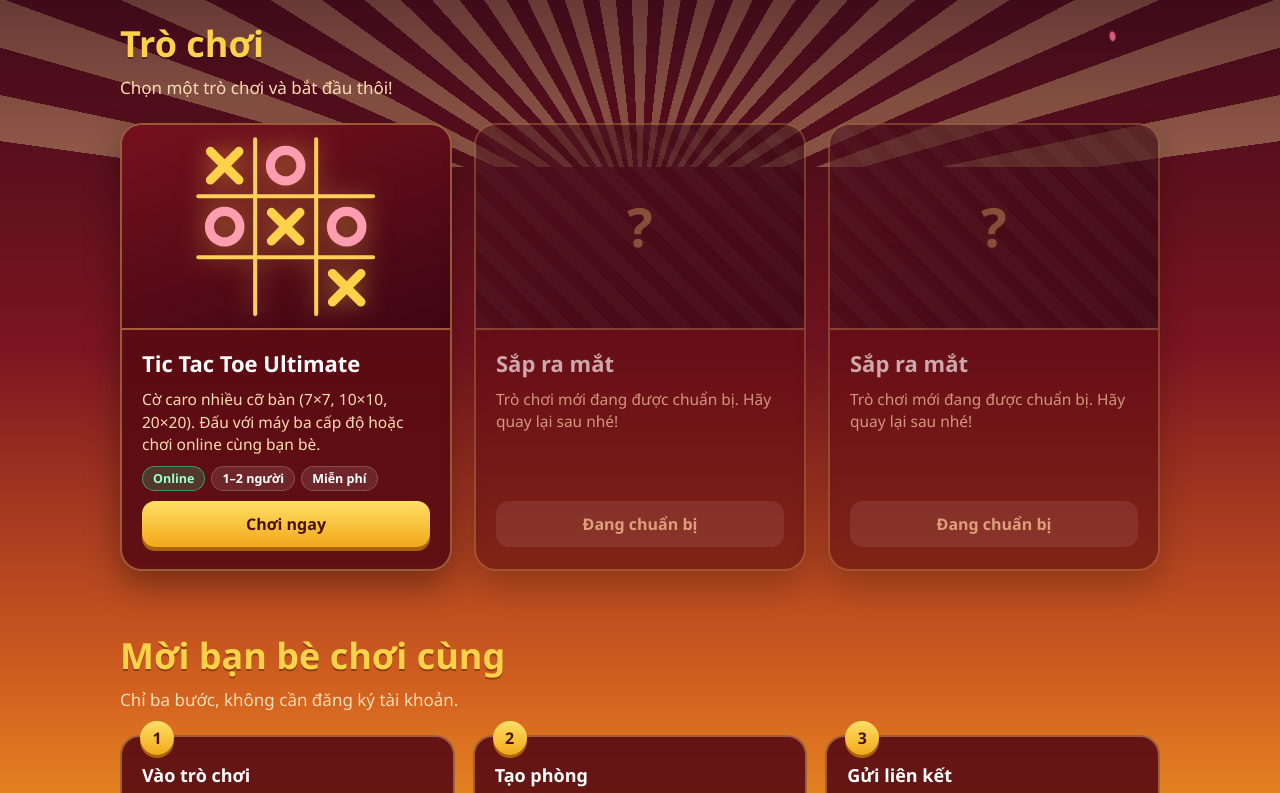
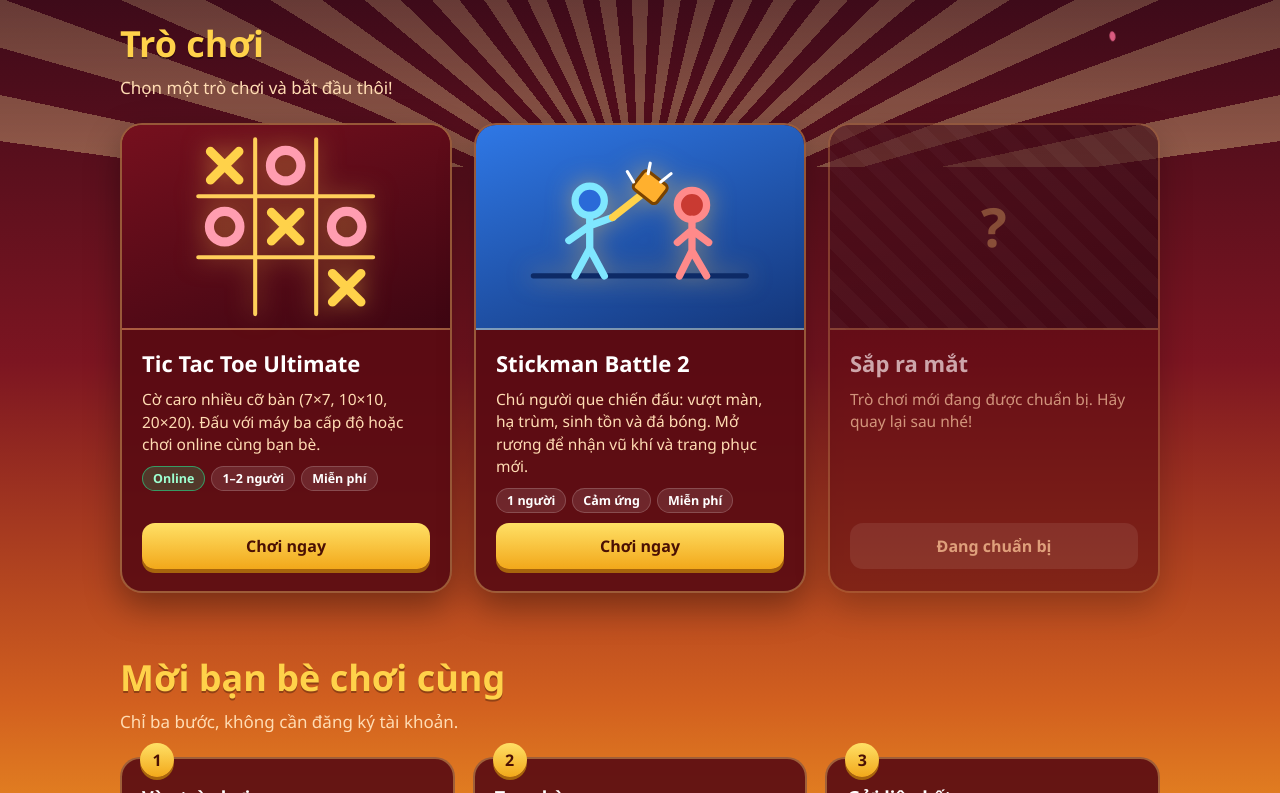
Before and after one commit to annaspy07-netizen/tic-tac-toe-ultimate, a website: page home.html in a window 1280 px wide. Shown: the part 633-1426 px from the top of the page. Drawn offline with Linux system fonts and the light colour scheme.

Commit message:
Add files via upload

```diff
--- a/home.html
+++ b/home.html
@@ -88,6 +88,8 @@ a.card:hover{transform:translateY(-6px);border-color:var(--gold);box-shadow:0 20
 .tags span{padding:3px 10px;border-radius:999px;background:rgba(255,255,255,.1);border:1px solid rgba(255,255,255,.18);font-size:12.5px;font-weight:700}
 .tags span.on{background:rgba(37,224,138,.2);border-color:rgba(37,224,138,.6);color:#9dffd0}
 .play{margin-top:auto;display:inline-flex;align-items:center;justify-content:center;gap:8px;padding:12px 18px;border-radius:13px;font-weight:900;font-size:16px;color:#4a1004;background:linear-gradient(#ffe066,#f2a81a);box-shadow:0 4px 0 #a8650c}
+.art.blue{background:linear-gradient(160deg,#2f78e6,#14367a)}
+.art.blue svg{width:70%}
 .soon{opacity:.62}
 .soon .art{background:repeating-linear-gradient(45deg,rgba(255,255,255,.04) 0 14px,rgba(255,255,255,0) 14px 28px),linear-gradient(160deg,#4a0f1a,#240510)}
 .soon .art b{font-size:54px;font-weight:900;color:rgba(255,215,120,.5)}
@@ -653,10 +655,24 @@ footer small{display:block;margin-top:6px;opacity:.8}
           <span class="play">Chơi ngay</span>
         </div>
       </a>
-      <div class="card soon">
-        <div class="art"><b>?</b></div>
-        <div class="body"><h3>Sắp ra mắt</h3><p>Trò chơi mới đang được chuẩn bị. Hãy quay lại sau nhé!</p><span class="play">Đang chuẩn bị</span></div>
-      </div>
+      <a class="card" href="/stickman-battle-2/">
+        <div class="art blue">
+          <svg viewBox="0 0 220 130" aria-hidden="true" fill="none" stroke-linecap="round" stroke-linejoin="round">
+            <path d="M8 112H212" stroke="#0d2a66" stroke-width="5"/>
+            <g stroke="#7fe7ff" stroke-width="7"><circle cx="62" cy="40" r="14" fill="#2a6ad8"/><path d="M62 54V86M62 64L42 78M62 64L84 56M62 86L48 112M62 86L76 112"/></g>
+            <g stroke="#ffd24a" stroke-width="7"><path d="M84 56L112 34"/></g>
+            <rect x="106" y="16" width="28" height="22" rx="4" fill="#ffb02e" stroke="#7a4300" stroke-width="3" transform="rotate(38 120 27)"/>
+            <g stroke="#ff8a8a" stroke-width="7"><circle cx="160" cy="44" r="14" fill="#c93a32"/><path d="M160 58V88M160 68L146 80M160 68L176 80M160 88L148 112M160 88L174 112"/></g>
+            <path d="M104 22L98 12M118 14L120 4M130 22L140 14" stroke="#fff" stroke-width="3"/>
+          </svg>
+        </div>
+        <div class="body">
+          <h3>Stickman Battle 2</h3>
+          <p>Chú người que chiến đấu: vượt màn, hạ trùm, sinh tồn và đá bóng. Mở rương để nhận vũ khí và trang phục mới.</p>
+          <div class="tags"><span>1 người</span><span>Cảm ứng</span><span>Miễn phí</span></div>
+          <span class="play">Chơi ngay</span>
+        </div>
+      </a>
       <div class="card soon">
         <div class="art"><b>?</b></div>
         <div class="body"><h3>Sắp ra mắt</h3><p>Trò chơi mới đang được chuẩn bị. Hãy quay lại sau nhé!</p><span class="play">Đang chuẩn bị</span></div>
```
Also changed, not shown: server.js (+26 -0 lines).
